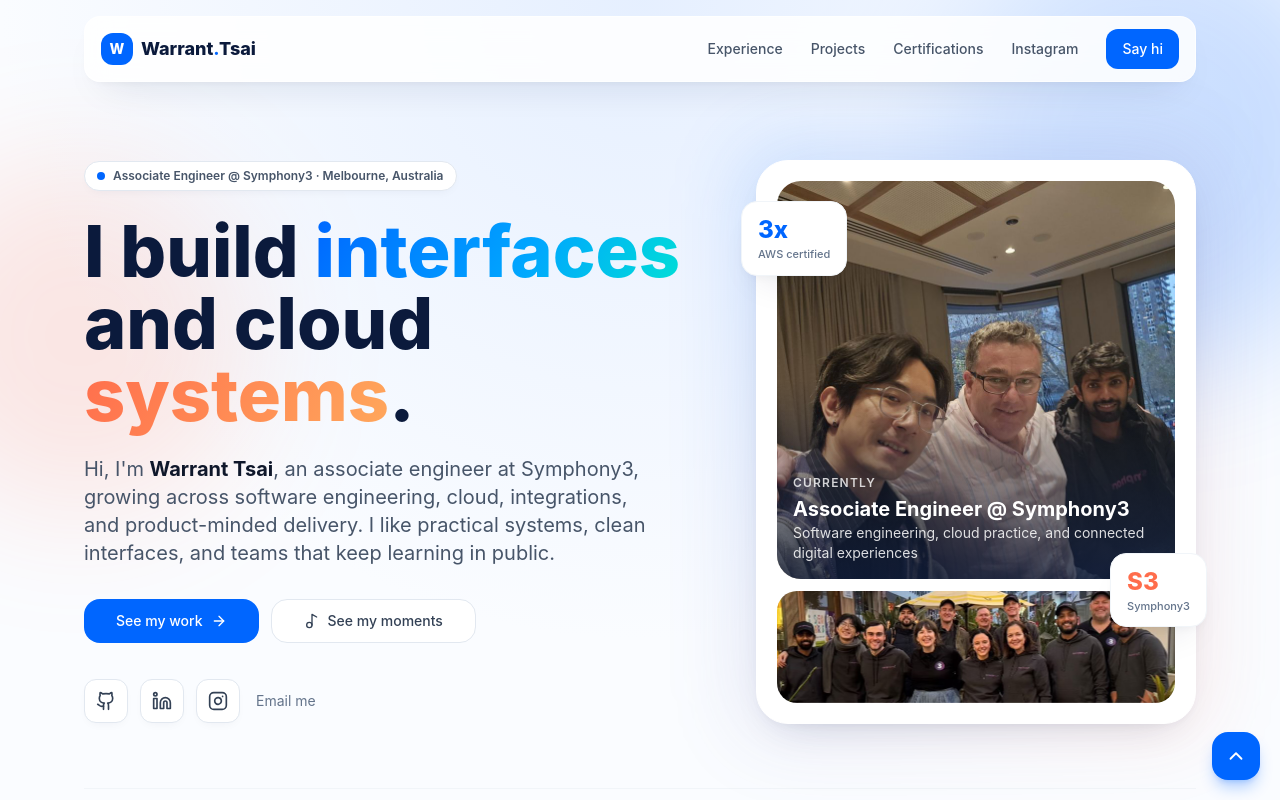
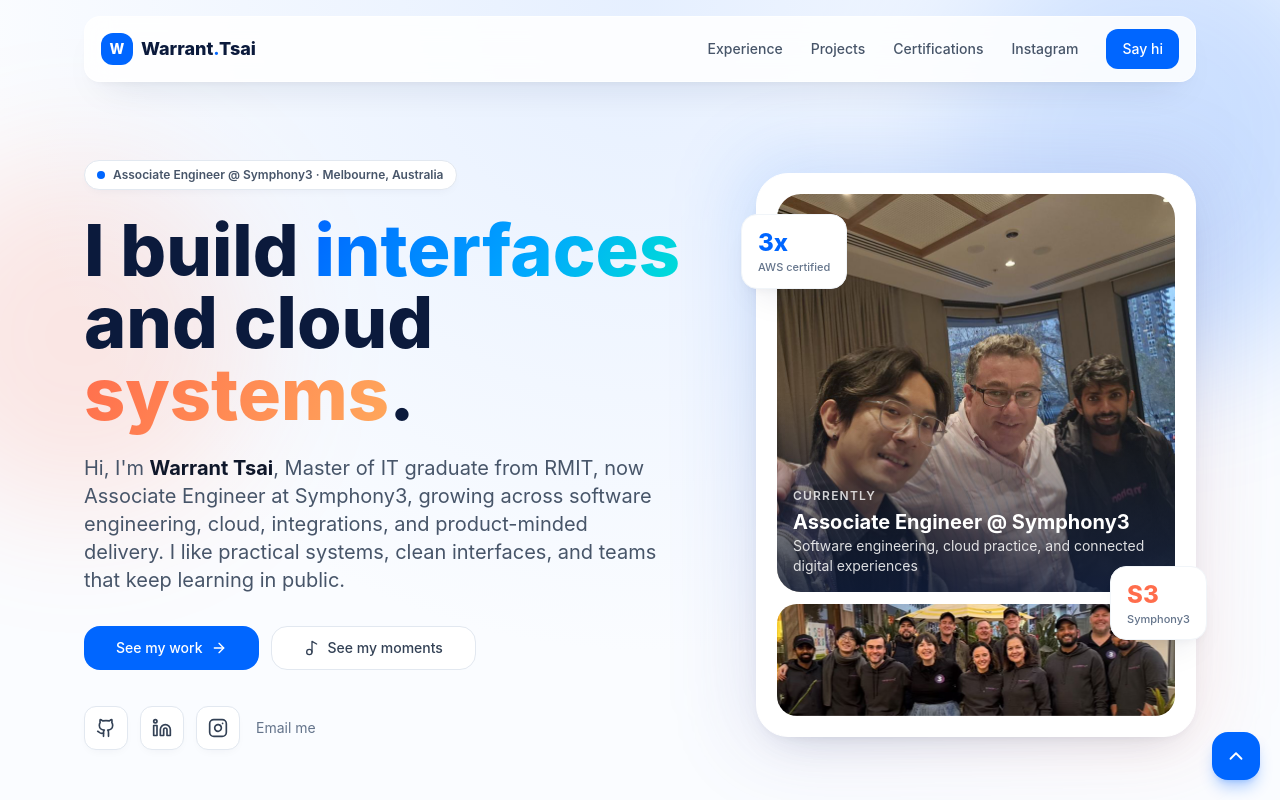
Before and after one commit to warranttsai/portfolio-software-engineer, a React (Vite) app: page / in a window 1280 px wide. Shown: the top 800 px of the page. Built offline with nearby package versions, Linux system fonts and the light colour scheme.

Commit message:
chore: update intro

```diff
--- a/src/content/portfolio.ts
+++ b/src/content/portfolio.ts
@@ -43,7 +43,7 @@ export const profile = {
   availability: "Open to learning, collaboration, and selected opportunities",
   tagline: "I build interfaces and cloud-aware systems that connect people.",
   intro:
-    "an associate engineer at Symphony3, growing across software engineering, cloud, integrations, and product-minded delivery. I like practical systems, clean interfaces, and teams that keep learning in public.",
+    "Master of IT graduate from RMIT, now Associate Engineer at Symphony3, growing across software engineering, cloud, integrations, and product-minded delivery. I like practical systems, clean interfaces, and teams that keep learning in public.",
   heroStatus: "Associate Engineer @ Symphony3",
   heroSubtext: "Software engineering, cloud practice, and connected digital experiences",
   linkedinUrl: "https://www.linkedin.com/in/warrant-tsai-9211223b8/",
@@ -82,6 +82,7 @@ export const skills = [
   "Solutions Architecture",
   "Integrations",
   "Digital Experiences",
+  "Master of IT",
   "RMIT University",
   "Symphony3",
   "Community",
@@ -202,6 +203,17 @@ export const certifications = [
   },
 ];
 
+export const education = [
+  {
+    title: "Master of Information Technology",
+    institution: "RMIT University",
+    period: "2021 - 2022",
+    location: "Melbourne, Australia",
+    description: "Graduate degree focused on software engineering, cloud systems, and modern development practices.",
+  },
+];
+
+
 export const socialGallery = [
   {
     title: "Instagram profile",
```
